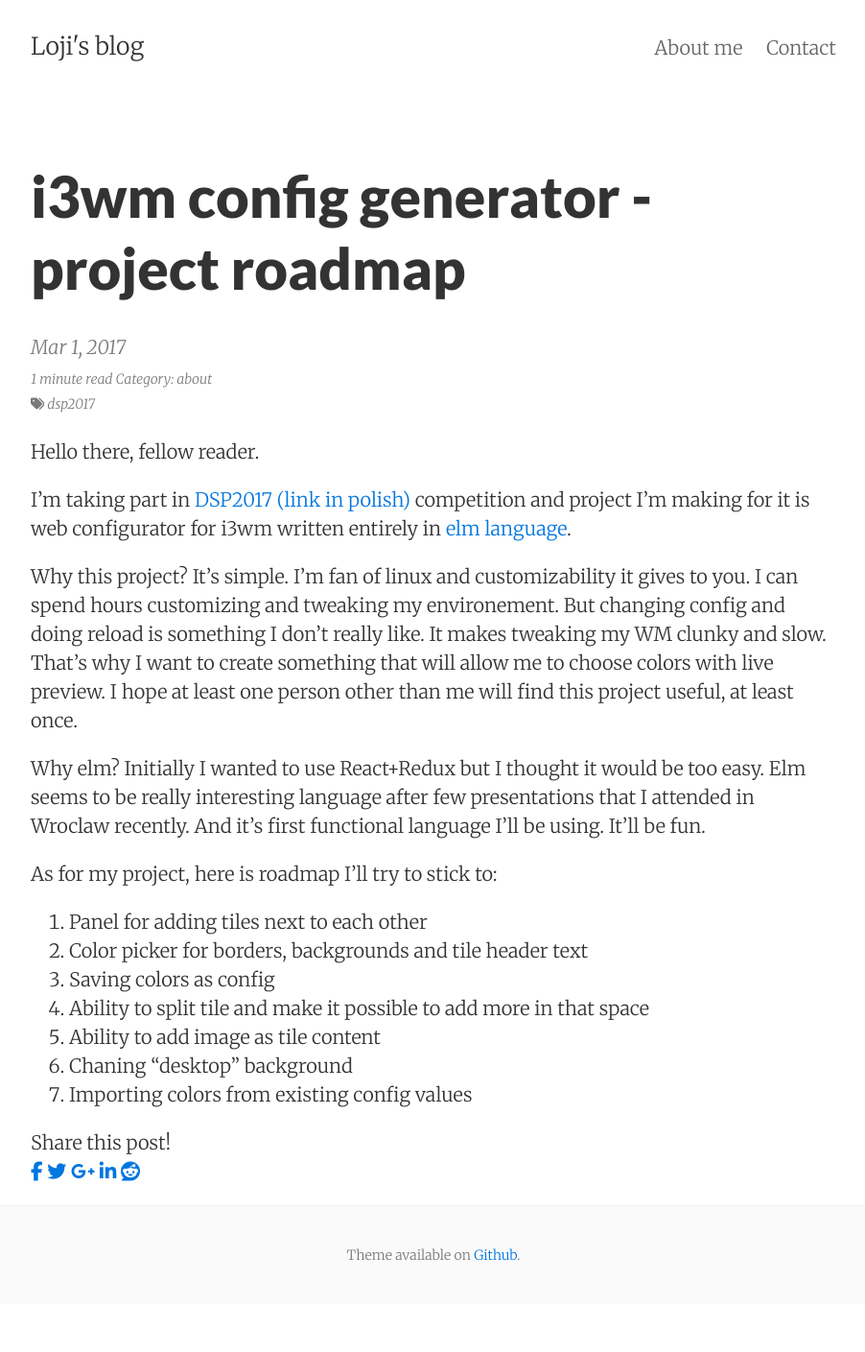
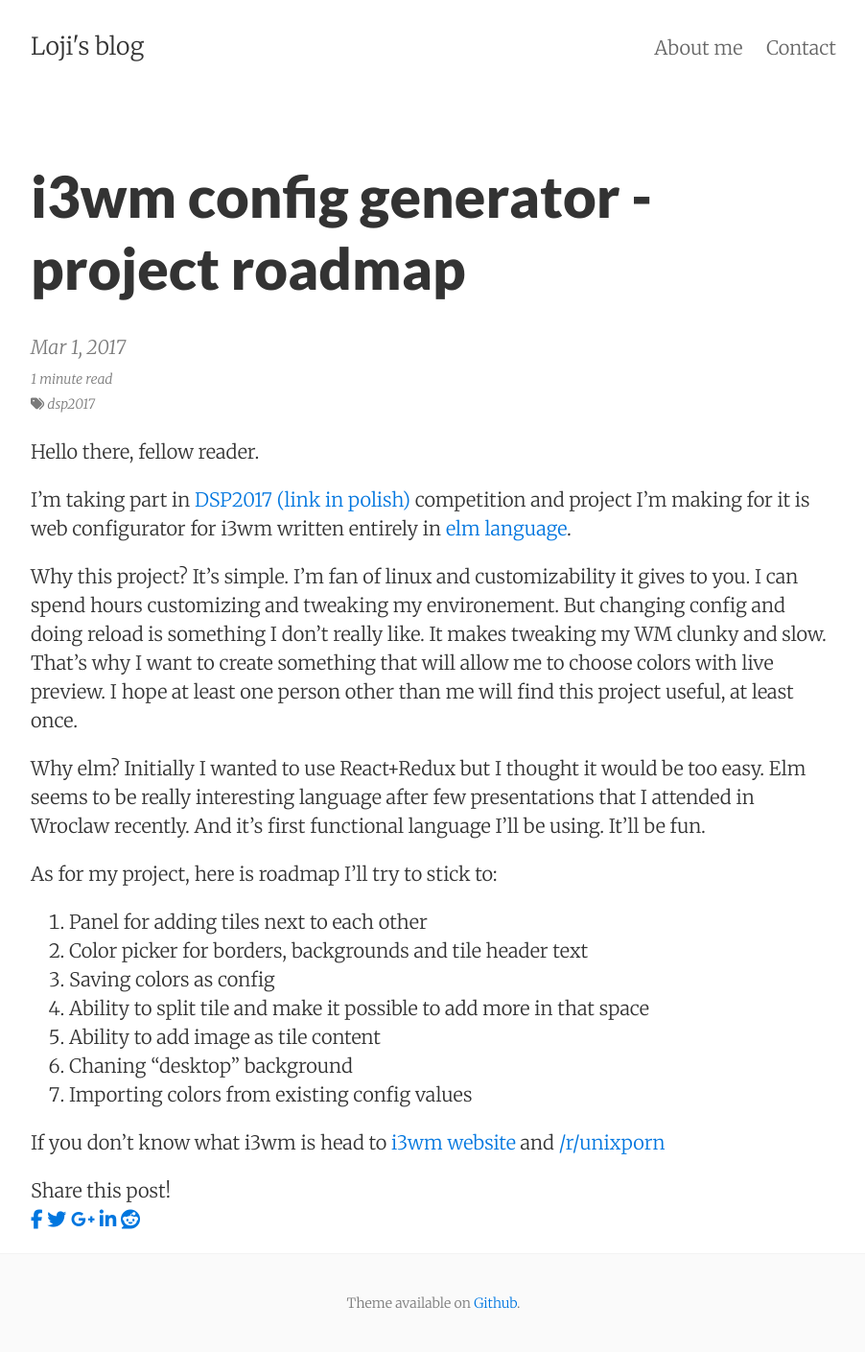
Before and after one commit to Loji/loji.github.io, a Jekyll site: the page built from _posts/2017-03-01-i3wm-config-generator-project-roadmap.md, in a window 1280 px wide. Shown: the whole page at 96% size, without its empty margins (188-1090 px from the left). Built offline with Jekyll 4.4.1, drawn with Linux system fonts in a browser that asks for light colours; nearby versions of some CDN libraries; before the commit the page ends 1359 px from its top, so only the background shows below that.

```diff
--- a/_posts/2017-06-01-i3wm-config-generator-project-roadmap.md
+++ b/_posts/2017-03-01-i3wm-config-generator-project-roadmap.md
@@ -1,9 +1,9 @@
 ---
 layout:     post
 title:      i3wm config generator - project roadmap
-date:       2017-03-01 20:15:00
+date:       2017-03-01 19:15:00
 summary:    Project summary for i3wm config generator - project for DSP2017 competition
-categories: about
+categories:
 tags:       dsp2017
 ---
 
@@ -33,3 +33,6 @@ As for my project, here is roadmap I'll try to stick to:
 5. Ability to add image as tile content
 6. Chaning "desktop" background
 7. Importing colors from existing config values
+
+If you don't know what i3wm is head to [i3wm website](https://i3wm.org/) and
+[/r/unixporn](https://www.reddit.com/r/unixporn/search?q=i3&sort=top&restrict_sr=on&t=all)
```
Also changed, not shown: _posts/2017-02-21-test-post.md (renamed from _posts/2017-06-01-test-post.md).
